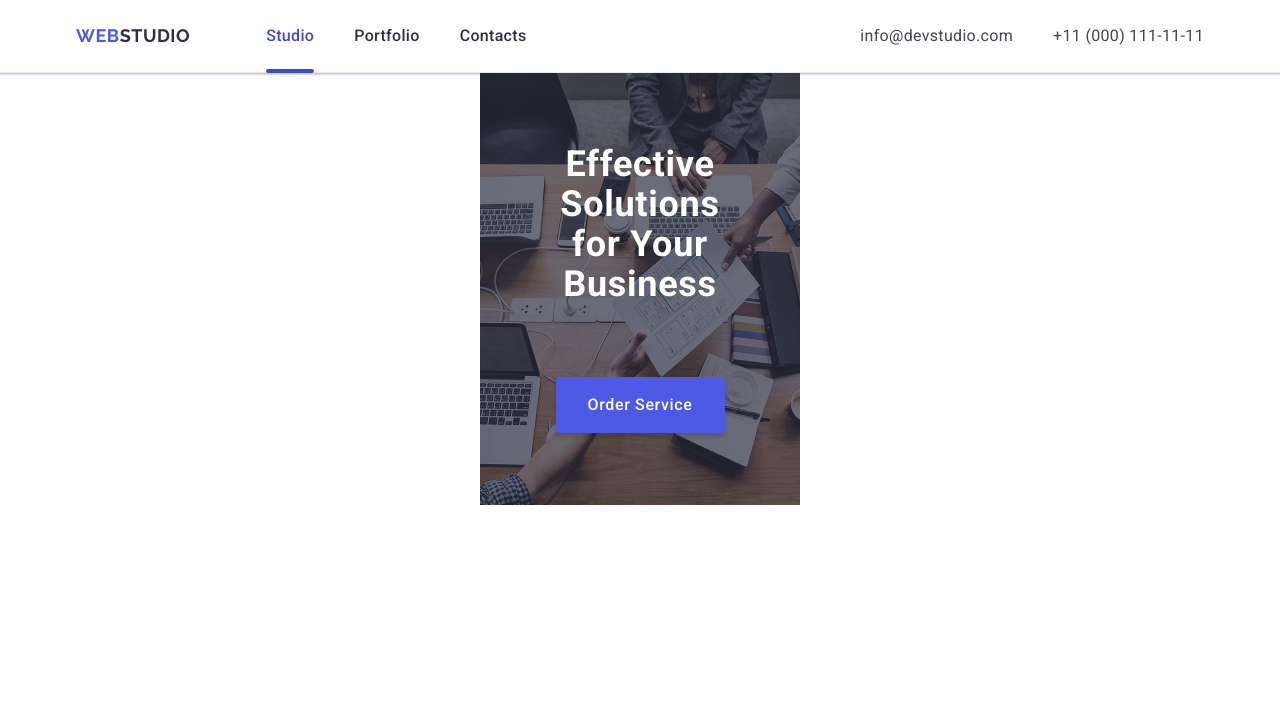
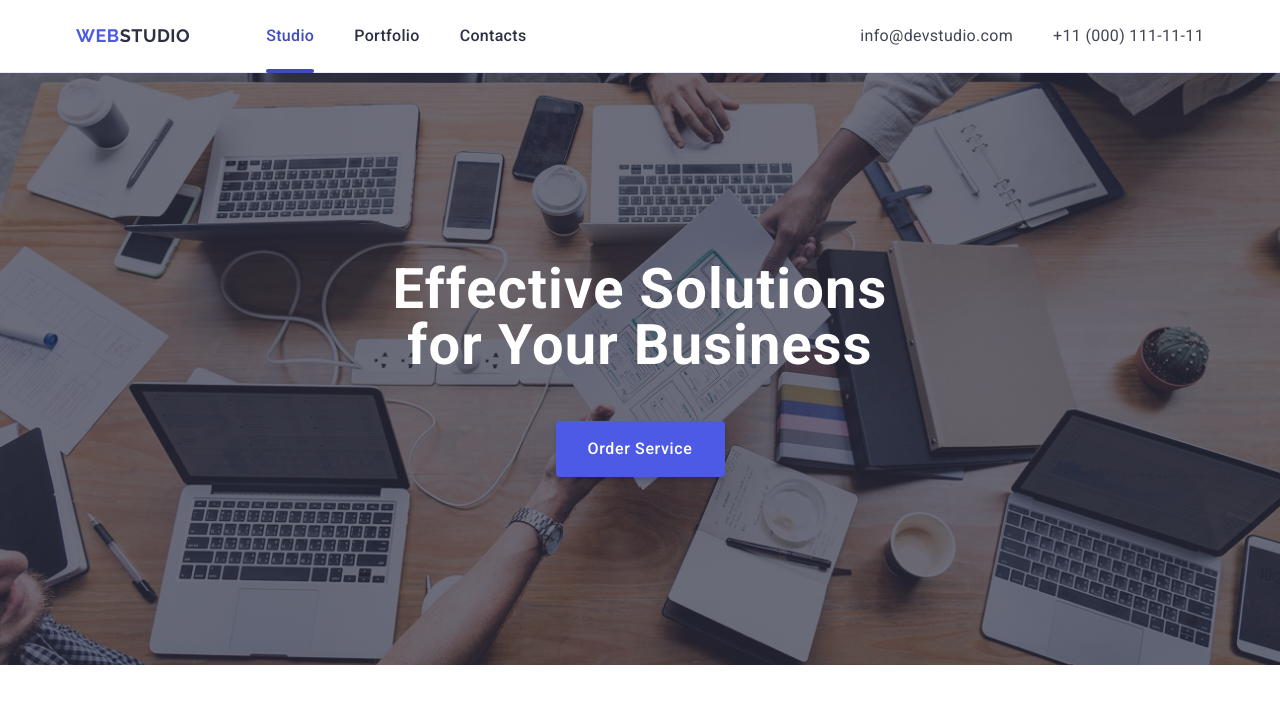
Before and after one commit to OleksiiPodorozhko/goit-markup-hw-06, a website: page index.html in a window 1280 px wide. Drawn offline with nearby package versions, Linux system fonts and the light colour scheme.

Commit message:
Add section Hero for tab and desk

```diff
--- a/css/styles.css
+++ b/css/styles.css
@@ -413,6 +413,63 @@ p {
   transition: background-color 250ms cubic-bezier(0.4, 0, 0.2, 1);
   box-shadow: 0 4px 4px 0 rgba(0, 0, 0, 0.15);
 }
+
+@media screen and (min-width: 768px) {
+  .hero {
+    background-image:
+      linear-gradient(to bottom, rgba(46, 47, 66, 0.7), rgba(46, 47, 66, 0.7)),
+      url('../images/hero/hero-tab-min.jpg');
+    max-width: 768px;
+  }
+
+  @media screen and (min-resolution: 2x) {
+    .hero {
+      background-image:
+        linear-gradient(to bottom, rgba(46, 47, 66, 0.7), rgba(46, 47, 66, 0.7)),
+        url('../images/hero/hero-tab@2x-min.jpg');
+    }
+  }
+
+  .hero .container {
+    padding-top: 112px;
+    padding-bottom: 112px;
+  }
+
+  .hero-title {
+    max-width: 496px;
+    font-size: 56px;
+    line-height: 1;
+    margin-bottom: 36px;
+  }
+}
+
+@media screen and (min-width: 1158px) {
+  .hero {
+    background-image:
+      linear-gradient(to bottom, rgba(46, 47, 66, 0.7), rgba(46, 47, 66, 0.7)),
+      url('../images/hero/hero-desk-min.jpg');
+    max-width: 1440px;
+  }
+
+  @media screen and (min-resolution: 2x) {
+    .hero {
+      background-image:
+        linear-gradient(to bottom, rgba(46, 47, 66, 0.7), rgba(46, 47, 66, 0.7)),
+        url('../images/hero/hero-desk@2x-min.jpg');
+    }
+  }
+
+  .hero .container {
+    padding-top: 188px;
+    padding-bottom: 188px;
+  }
+
+  .hero-title {
+    max-width: 496px;
+    margin-bottom: 48px;
+    font-size: 56px;
+  }
+}
 /*#endregion*/
 
 /*TODO*/
```
